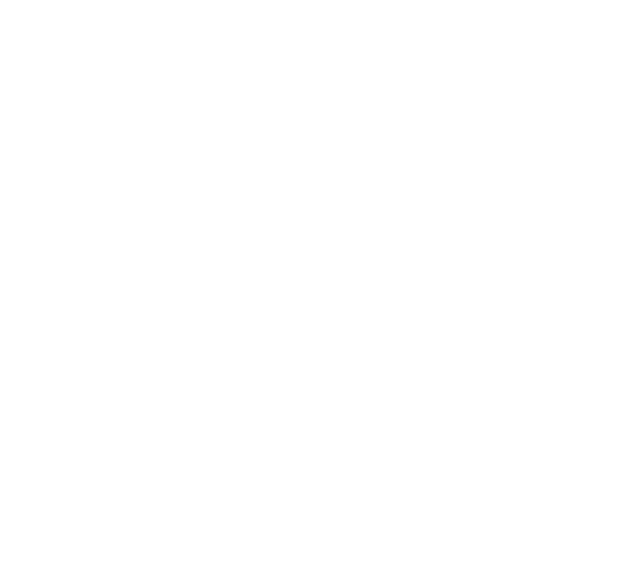
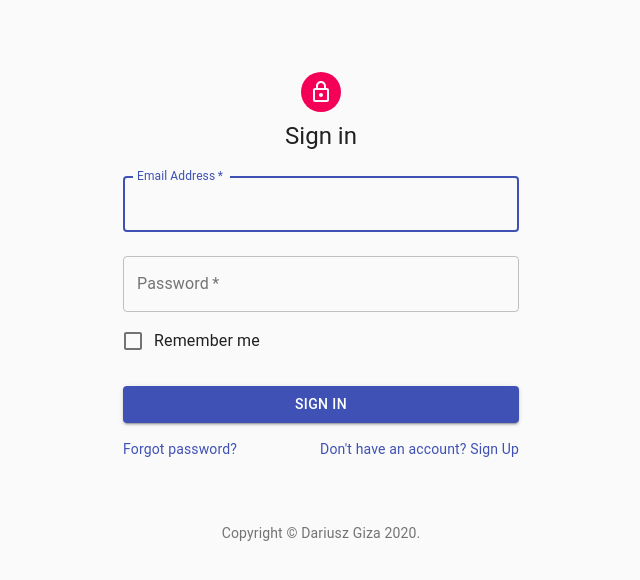
Before and after one commit to darek-giza/financetrackerclient, a React (Create React App) app: page /signin in a window 1280 px wide. Shown: the top 580 px of the page, without its empty margins (319-959 px from the left). Built offline with nearby package versions, Linux system fonts and the light colour scheme.

Commit message:
Add signin and singup form

```diff
--- a/src/App.js
+++ b/src/App.js
@@ -5,7 +5,7 @@ import User from './User'
 import Home from './Home'
 import Incomes from './Incomes'
 import Expenses from './Expenses'
-import Login from './Login'
+import SignIn from './SignIn'
 import Logout from './Logout'
 import Signup from './Signup'
 
@@ -19,7 +19,7 @@ class App extends Component {
           <Route path='/user' exact={true} component={User}></Route>
           <Route path='/incomes' exact={true} component={Incomes}></Route>
           <Route path='/expenses' exact={true} component={Expenses}></Route>
-          <Route path='/login' exact={true} component={Login}></Route>
+          <Route path='/signin' exact={true} component={SignIn}></Route>
           <Route path='/signup' exact={true} component={Signup}></Route>
           <Route path='/logout' exact={true} component={Logout}></Route>
         </Switch>
--- a/src/Components/HomeBar.js
+++ b/src/Components/HomeBar.js
@@ -34,7 +34,7 @@ export default function MenuAppBar() {
             Finance Tracker
           </Typography>
               <ButtonGroup className={classes.menuButton} color="inherit" variant="outlined" size="small">
-                    <Button href='/login' >Sign in</Button>
+                    <Button href='/signin' >Sign in</Button>
                     <Button href='/signup'>Sign up</Button>
               </ButtonGroup>
         </Toolbar>
--- /dev/null
+++ b/src/SignIn.js
@@ -0,0 +1,117 @@
+import React from 'react';
+import Avatar from '@material-ui/core/Avatar';
+import Button from '@material-ui/core/Button';
+import CssBaseline from '@material-ui/core/CssBaseline';
+import TextField from '@material-ui/core/TextField';
+import FormControlLabel from '@material-ui/core/FormControlLabel';
+import Checkbox from '@material-ui/core/Checkbox';
+import Link from '@material-ui/core/Link';
+import Grid from '@material-ui/core/Grid';
+import Box from '@material-ui/core/Box';
+import LockOutlinedIcon from '@material-ui/icons/LockOutlined';
+import Typography from '@material-ui/core/Typography';
+import { makeStyles } from '@material-ui/core/styles';
+import Container from '@material-ui/core/Container';
+
+function Copyright() {
+  return (
+    <Typography variant="body2" color="textSecondary" align="center">
+      {'Copyright © '}
+      <Link color="inherit">
+        Dariusz Giza
+      </Link>{' '}
+      {new Date().getFullYear()}
+      {'.'}
+    </Typography>
+  );
+}
+
+const useStyles = makeStyles(theme => ({
+  paper: {
+    marginTop: theme.spacing(8),
+    display: 'flex',
+    flexDirection: 'column',
+    alignItems: 'center',
+  },
+  avatar: {
+    margin: theme.spacing(1),
+    backgroundColor: theme.palette.secondary.main,
+  },
+  form: {
+    width: '100%', // Fix IE 11 issue.
+    marginTop: theme.spacing(1),
+  },
+  submit: {
+    margin: theme.spacing(3, 0, 2),
+  },
+}));
+
+export default function SignIn() {
+  const classes = useStyles();
+
+  return (
+    <Container component="main" maxWidth="xs">
+      <CssBaseline />
+      <div className={classes.paper}>
+        <Avatar className={classes.avatar}>
+          <LockOutlinedIcon />
+        </Avatar>
+        <Typography component="h1" variant="h5">
+          Sign in
+        </Typography>
+        <form className={classes.form} noValidate>
+          <TextField
+            variant="outlined"
+            margin="normal"
+            required
+            fullWidth
+            id="email"
+            label="Email Address"
+            name="email"
+            autoComplete="email"
+            autoFocus
+          />
+          <TextField
+            variant="outlined"
+            margin="normal"
+            required
+            fullWidth
+            name="password"
+            label="Password"
+            type="password"
+            id="password"
+            autoComplete="current-password"
+          />
+          <FormControlLabel
+            control={<Checkbox value="remember" color="primary" />}
+            label="Remember me"
+          />
+          <Button
+            type="submit"
+            fullWidth
+            variant="contained"
+            color="primary"
+            className={classes.submit}
+          >
+            Sign In
+          </Button>
+          <Grid container>
+            <Grid item xs>
+              <Link href="#" variant="body2">
+                Forgot password?
+              </Link>
+            </Grid>
+            <Grid item>
+              <Link href="/signup" variant="body2">
+                {"Don't have an account? Sign Up"}
+              </Link>
+            </Grid>
+          </Grid>
+        </form>
+      </div>
+      <Box mt={8}>
+        <Copyright />
+      </Box>
+    </Container>
+  );
+}
--- a/src/Signup.js
+++ b/src/Signup.js
@@ -0,0 +1,140 @@
+import React from 'react';
+import Avatar from '@material-ui/core/Avatar';
+import Button from '@material-ui/core/Button';
+import CssBaseline from '@material-ui/core/CssBaseline';
+import TextField from '@material-ui/core/TextField';
+import FormControlLabel from '@material-ui/core/FormControlLabel';
+import Checkbox from '@material-ui/core/Checkbox';
+import Link from '@material-ui/core/Link';
+import Grid from '@material-ui/core/Grid';
+import Box from '@material-ui/core/Box';
+import LockOutlinedIcon from '@material-ui/icons/LockOutlined';
+import Typography from '@material-ui/core/Typography';
+import { makeStyles } from '@material-ui/core/styles';
+import Container from '@material-ui/core/Container';
+
+function Copyright() {
+  return (
+    <Typography variant="body2" color="textSecondary" align="center">
+      {'Copyright © '}
+      <Link color="inherit" href="https://material-ui.com/">
+        Dariusz Giza
+      </Link>{' '}
+      {new Date().getFullYear()}
+      {'.'}
+    </Typography>
+  );
+}
+
+const useStyles = makeStyles(theme => ({
+  paper: {
+    marginTop: theme.spacing(8),
+    display: 'flex',
+    flexDirection: 'column',
+    alignItems: 'center',
+  },
+  avatar: {
+    margin: theme.spacing(1),
+    backgroundColor: theme.palette.secondary.main,
+  },
+  form: {
+    width: '100%',
+    marginTop: theme.spacing(3),
+  },
+  submit: {
+    margin: theme.spacing(3, 0, 2),
+  },
+}));
+
+export default function SignUp() {
+  const classes = useStyles();
+
+  return (
+    <Container component="main" maxWidth="xs">
+      <CssBaseline />
+      <div className={classes.paper}>
+        <Avatar className={classes.avatar}>
+          <LockOutlinedIcon />
+        </Avatar>
+        <Typography component="h1" variant="h5">
+          Sign up
+        </Typography>
+        <form className={classes.form} noValidate>
+          <Grid container spacing={2}>
+            <Grid item xs={12} sm={6}>
+              <TextField
+                autoComplete="fname"
+                name="firstName"
+                variant="outlined"
+                required
+                fullWidth
+                id="firstName"
+                label="First Name"
+                autoFocus
+              />
+            </Grid>
+            <Grid item xs={12} sm={6}>
+              <TextField
+                variant="outlined"
+                required
+                fullWidth
+                id="lastName"
+                label="Last Name"
+                name="lastName"
+                autoComplete="lname"
+              />
+            </Grid>
+            <Grid item xs={12}>
+              <TextField
+                variant="outlined"
+                required
+                fullWidth
+                id="email"
+                label="Email Address"
+                name="email"
+                autoComplete="email"
+              />
+            </Grid>
+            <Grid item xs={12}>
+              <TextField
+                variant="outlined"
+                required
+                fullWidth
+                name="password"
+                label="Password"
+                type="password"
+                id="password"
+                autoComplete="current-password"
+              />
+            </Grid>
+            <Grid item xs={12}>
+              <FormControlLabel
+                control={<Checkbox value="allowExtraEmails" color="primary" />}
+                label="I want to receive inspiration, marketing promotions and updates via email."
+              />
+            </Grid>
+          </Grid>
+          <Button
+            type="submit"
+            fullWidth
+            variant="contained"
+            color="primary"
+            className={classes.submit}
+          >
+            Sign Up
+          </Button>
+          <Grid container justify="flex-end">
+            <Grid item>
+              <Link href="/login" variant="body2">
+                Already have an account? Sign in
+              </Link>
+            </Grid>
+          </Grid>
+        </form>
+      </div>
+      <Box mt={5}>
+        <Copyright />
+      </Box>
+    </Container>
+  );
+}
--- a/src/StickyFooter.js
+++ b/src/StickyFooter.js
@@ -21,7 +21,7 @@ const useStyles = makeStyles(theme => ({
   root: {
     display: 'flex',
     flexDirection: 'column',
-    minHeight: '65vh',
+    minHeight: '30vh',
   },
   main: {
     marginTop: theme.spacing(8),
```
Also changed, not shown: src/Login.js (deleted).
